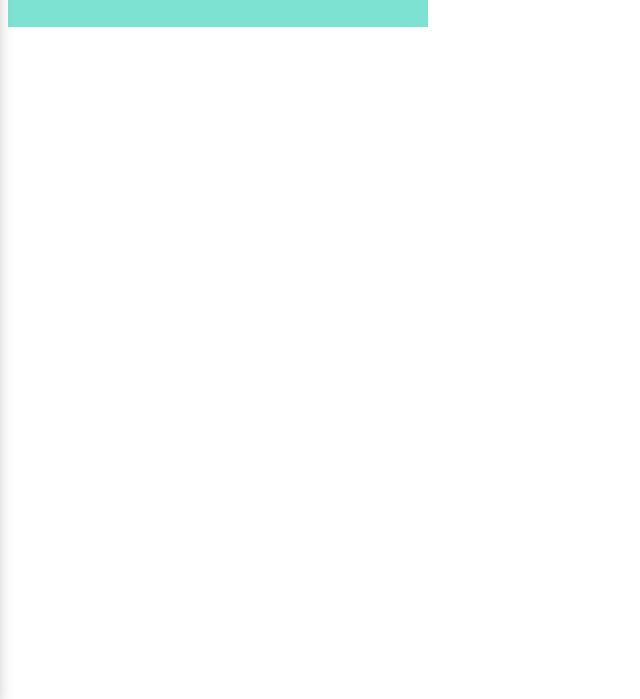
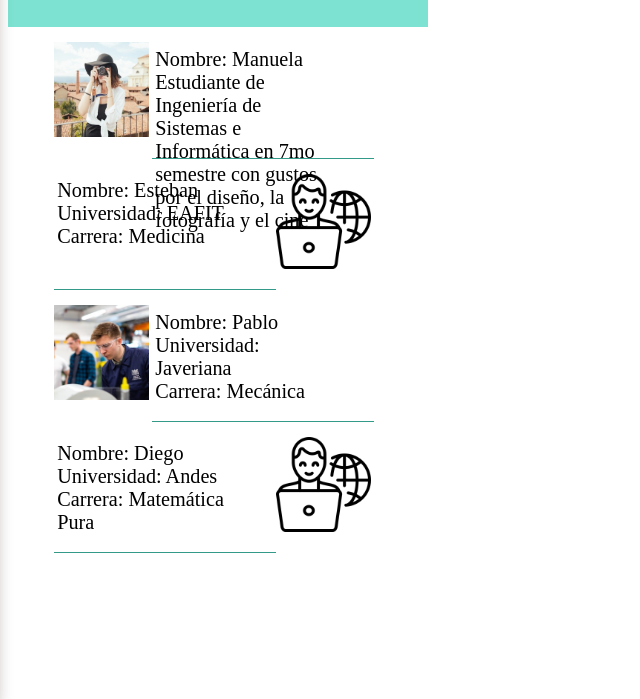
Before and after one commit to juanp-ctrl/App-movil-en-web, a plain HTML site: page acercaDe.html in a window 1280 px wide. Shown: the part 101-800 px from the top of the page, without its empty margins (0-640 px from the left). Drawn offline with Linux system fonts and the light colour scheme.

Commit message:
recuadro cerrar sesióń

```diff
--- a/acercaDe.html
+++ b/acercaDe.html
@@ -11,6 +11,10 @@
 <body>
     <div id="celular">
         <div id="body-overlay"></div>
+        <div id="recuadro_s">
+            <p>Sesión cerrada</p>
+            <a href="#" id="entendido">Entendido</a>
+        </div>
         <nav id="real-menu" role="navigation">
             <h2>Menu</h2>
             <ul>
@@ -28,7 +32,54 @@
             <div id="home"><a href="index.html"><img src="img/home.png" alt="Imagen de home"></a></div>
         </header>
         <main>
-
+            <div id="enlace">
+                <div id="espaciado"></div>
+                <div id="contenido">
+                    <div id="imagen-ap"><img src="img/manuela.jpg" alt="Imagen previa de apunte"> </a></div>
+                    <div id="caja">
+                    <div id="texto-box">
+                        <p> Nombre: Manuela <br> Estudiante de Ingeniería de Sistemas e Informática en 7mo semestre con gustos por el diseño, la fotografía y el cine</p>
+                    </div>
+                    </div>
+                </div>
+                <div id="espaciado"></div>
+            </div>
+            <div id="enlace">
+                <div id="espaciado"></div>
+                <div id="contenido">
+                    <div id="caja">
+                    <div id="texto-box">
+                        <p> Nombre: Esteban <br> Universidad: EAFIT <br> Carrera: Medicina</p>
+                    </div>
+                    </div>
+                    <div id="imagen-ap"><img src="img/estudiante.png" alt="Imagen previa de apunte"> </a></div>
+                </div>
+                <div id="espaciado"></div>
+            </div>
+            <div id="enlace">
+                <div id="espaciado"></div>
+                <div id="contenido">
+                    <div id="imagen-ap"><img src="img/pablo.jpg" alt="Imagen previa de apunte"> </a></div>
+                    <div id="caja">
+                    <div id="texto-box">
+                        <p> Nombre: Pablo <br> Universidad: Javeriana <br> Carrera: Mecánica</p>
+                    </div>
+                    </div>
+                </div>
+                <div id="espaciado"></div>
+            </div>
+            <div id="enlace">
+                <div id="espaciado"></div>
+                <div id="contenido">
+                    <div id="caja">
+                    <div id="texto-box">
+                        <p> Nombre: Diego <br> Universidad: Andes <br> Carrera: Matemática Pura </p>
+                    </div>
+                    </div>
+                    <div id="imagen-ap"><img src="img/estudiante.png" alt="Imagen previa de apunte"> </a></div>
+                </div>
+                <div id="espaciado"></div>
+            </div>
         </main>
     </div>
 </body>
```
Also changed, not shown: estudiantes.html (+4 -0 lines).
